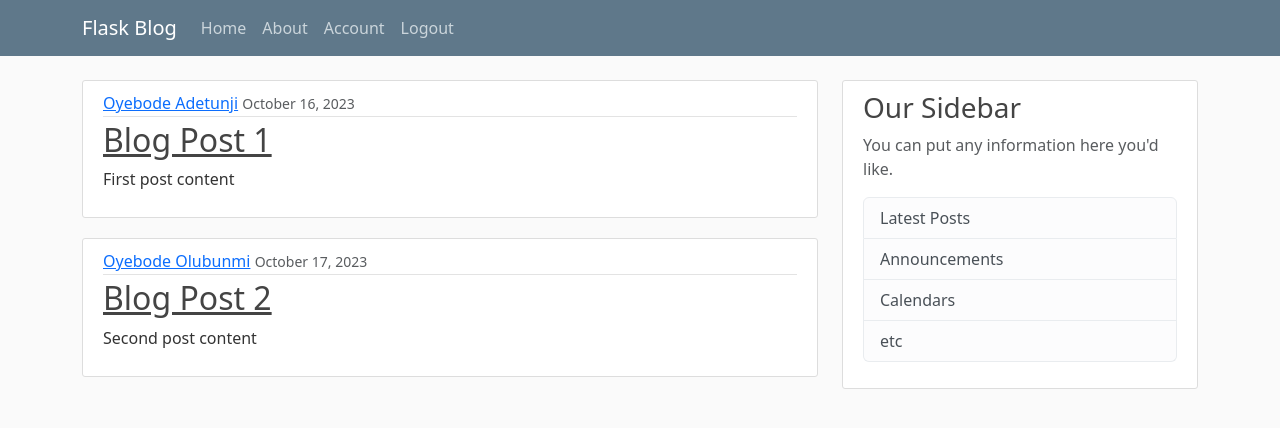
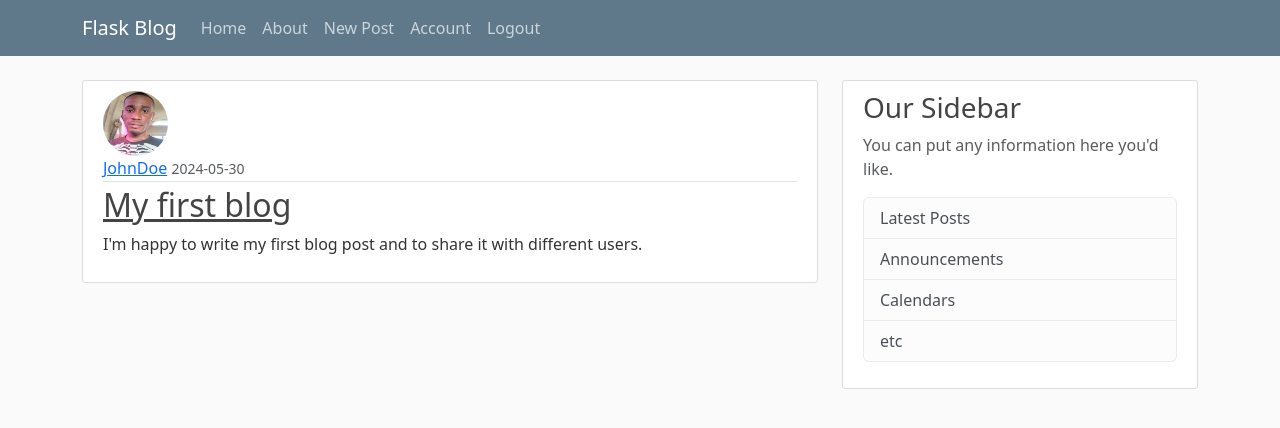
Before and after one commit to Sir-vision/FlaskProject, a Flask app: page / in a window 1280 px wide. Shown: the top 428 px of the page. Run offline with Flask 3, Linux system fonts and the light colour scheme; a user stored in the database is signed in; some libraries are stand-ins or nearby versions.

Commit message:
my updates on models

```diff
--- a/websites/flask_blog/flaskblog/forms.py
+++ b/websites/flask_blog/flaskblog/forms.py
@@ -50,5 +50,5 @@ class UpdateAccountForm(FlaskForm):
 
 class PostForm(FlaskForm):
     title = StringField('Title', validators=[DataRequired()])
-    contenT = TextAreaField('Content', validators=[DataRequired()])
+    content = TextAreaField('Content', validators=[DataRequired()])
     submit = SubmitField('Post')
--- a/websites/flask_blog/flaskblog/routes.py
+++ b/websites/flask_blog/flaskblog/routes.py
@@ -8,23 +8,10 @@ from flaskblog.models import User, Post
 from flask_login import login_user, current_user, logout_user, login_required
 
 
-posts = [
-    {
-        'author': 'Oyebode Adetunji',
-        'title': 'Blog Post 1',
-        'content': 'First post content',
-        'date_posted': 'October 16, 2023'
-    },
-    {
-        'author': 'Oyebode Olubunmi',
-        'title': 'Blog Post 2',
-        'content': 'Second post content',
-        'date_posted': 'October 17, 2023'
-    }
-]
 @app.route("/")
 @app.route("/home")
 def home():
+    posts = Post.query.all()
     return render_template('home.html', posts=posts)
 
 @app.route("/about")
@@ -105,6 +92,9 @@ def account():
 def new_post():
     form = PostForm()
     if form.validate_on_submit():
+        post = Post(title=form.title.data, content=form.content.data, author=current_user)
+        db.session.add(post)
+        db.session.commit()
         flash('Your post has been created!', 'success')
         return redirect(url_for('home'))
     return render_template('create_post.html', title='New Post', form=form)
--- a/websites/flask_blog/flaskblog/templates/home.html
+++ b/websites/flask_blog/flaskblog/templates/home.html
@@ -2,10 +2,11 @@
 {% block content %}
     {% for post in posts %}
         <article class="media content-section">
+            <img class="rounded-circle article-img" src="{{ url_for('static', filename='profile_pics/' + post.author.image_file) }}">
             <div class="media-body">
                 <div class="article-metadata">
-                    <a class="mr-2" href="#">{{ post.author }}</a>
-                    <small class="text-muted">{{ post.date_posted }}</small>
+                    <a class="mr-2" href="#">{{ post.author.username }}</a>
+                    <small class="text-muted">{{ post.date_posted.strftime('%Y-%m-%d') }}</small>
                 </div>
                 <h2><a class="article-title" href="#">{{ post.title }}</a></h2>
                 <p class="article-content">{{ post.content }}</p>
--- a/websites/flask_blog/flaskblog/templates/layout.html
+++ b/websites/flask_blog/flaskblog/templates/layout.html
@@ -28,6 +28,7 @@
                   <!-- Navbar Right Side -->
                   <ul class="navbar-nav ml-auto flex-row">
                     {% if current_user.is_authenticated %}
+                    <li class="nav-item"><a class="nav-link" href="{{ url_for('new_post') }}">New Post</a></li>
                       <li class="nav-item"><a class="nav-link" href="{{ url_for('account') }}">Account</a></li>
                       <li class="nav-item"><a class="nav-link" href="{{ url_for('logout') }}">Logout</a></li>
                     {% else %}
```
Also changed, not shown: websites/flask_blog/flaskblog/templates/create_post.html (+5 -12 lines), websites/flask_blog/instance/site.db.
